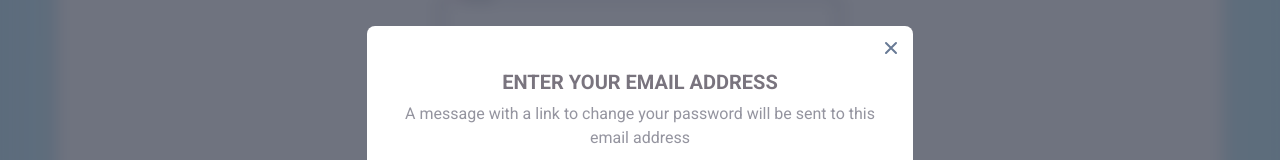
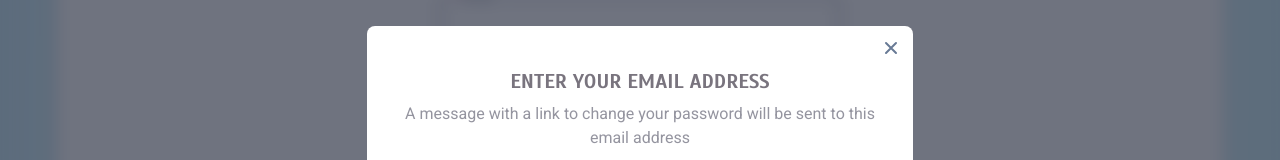
Before and after one commit to it-volunteers-ukraine/ChariERP, a Next.js app in the folder client/: page /en/sign-in in a window 1280 px wide. Both pictures are taken after a click on the button "forgot your password". Shown: the part 223-383 px from the top of the page. Built offline with nearby package versions, Linux system fonts and the light colour scheme; no server answers.

Commit message:
Fixed the font size

```diff
--- a/client/src/components/modals/modal-admin/index.tsx
+++ b/client/src/components/modals/modal-admin/index.tsx
@@ -20,9 +20,7 @@ export const ModalAdmin = ({
     <Overlay opened={isOpen} onClose={onClose}>
       <div className="flex w-full flex-col justify-between gap-4 break-words">
         <div className="flex w-full flex-col gap-2">
-          <h1 className="text-scada text-center text-xl font-bold uppercase leading-6 text-mobster desktop:text-2xl">
-            {title}
-          </h1>
+          <h1 className="text-center font-scada text-[20px] font-bold uppercase leading-6 text-mobster">{title}</h1>
 
           {subtitle && <h2 className="text-roboto text-center font-normal text-dimGray">{subtitle}</h2>}
         </div>
```
